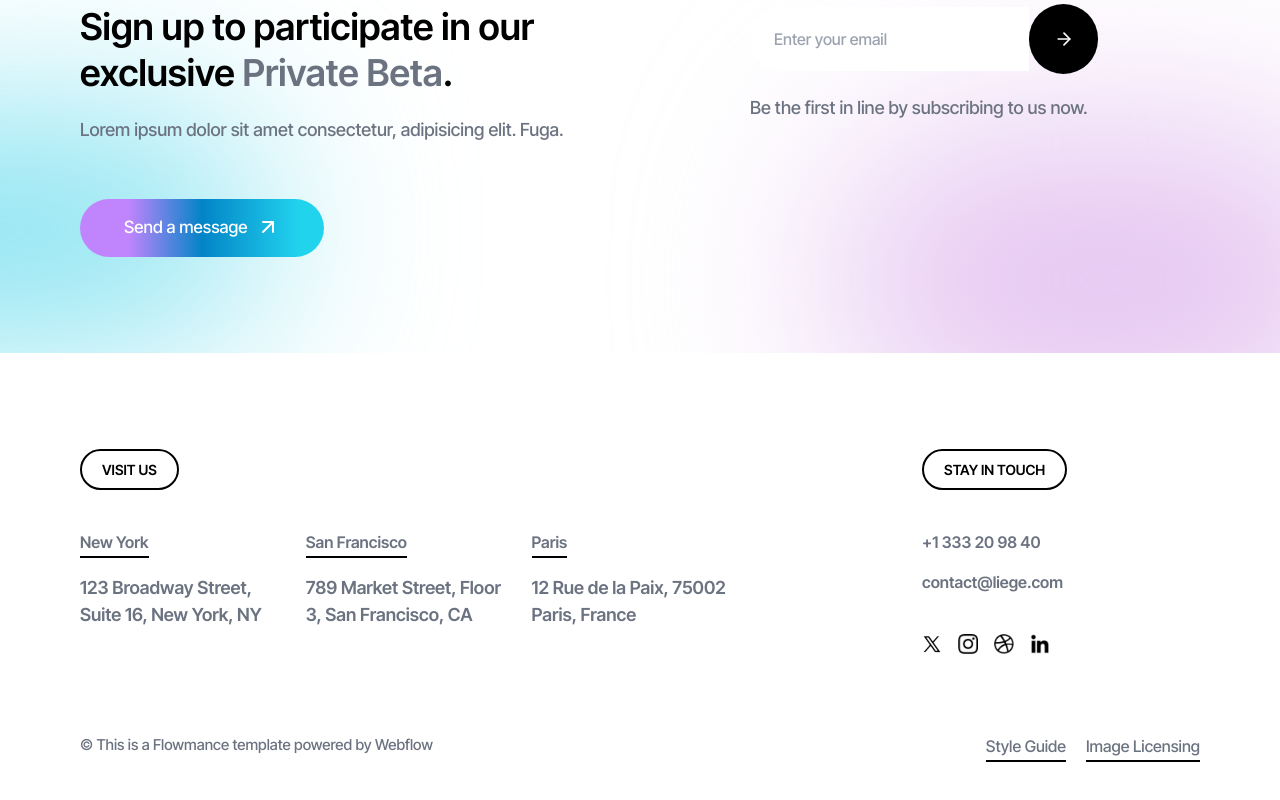
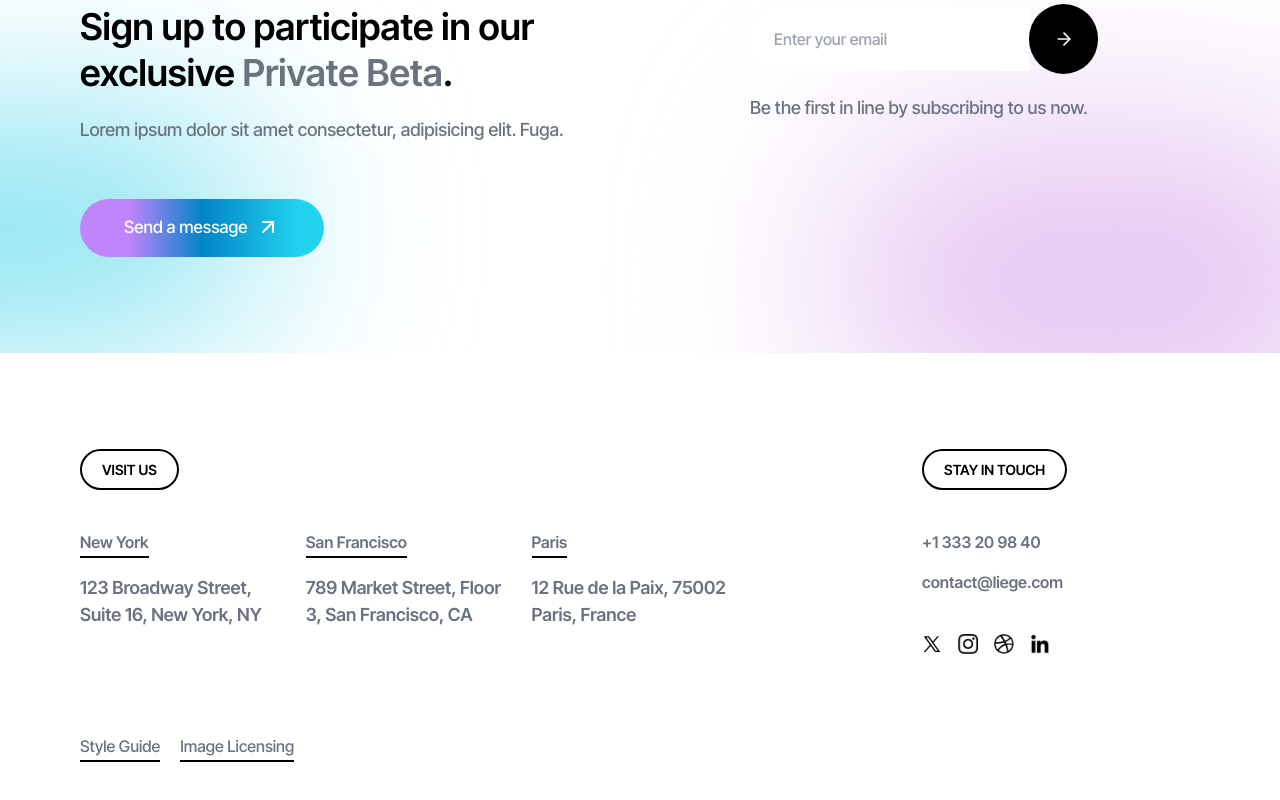
Before and after one commit to skupta12/Marketing-Agency, a Next.js app: page / in a window 1280 px wide. Shown: the part 8193-8993 px from the top of the page. Built offline with nearby package versions, Linux system fonts and the light colour scheme; a web font is replaced by a local one.

Commit message:
Fix footer

```diff
--- a/src/components/Footer.tsx
+++ b/src/components/Footer.tsx
@@ -56,9 +56,6 @@ const Footer = () => {
           </div>
         </div>
         <div className="lg:flex justify-between items-center gap-5 mt-20">
-          <Link className="text-[15px] font-medium text-gray-500" href="#">
-            © This is a Flowmance template powered by Webflow
-          </Link>
           <div className="flex items-center gap-x-5 text-[16px] text-gray-500 font-medium lg:mt-0 mt-3">
             <Link className="relative inline-block" href="#">
               <span className="absolute inset-x-0 -bottom-1 h-[2px] bg-black"></span>
```
